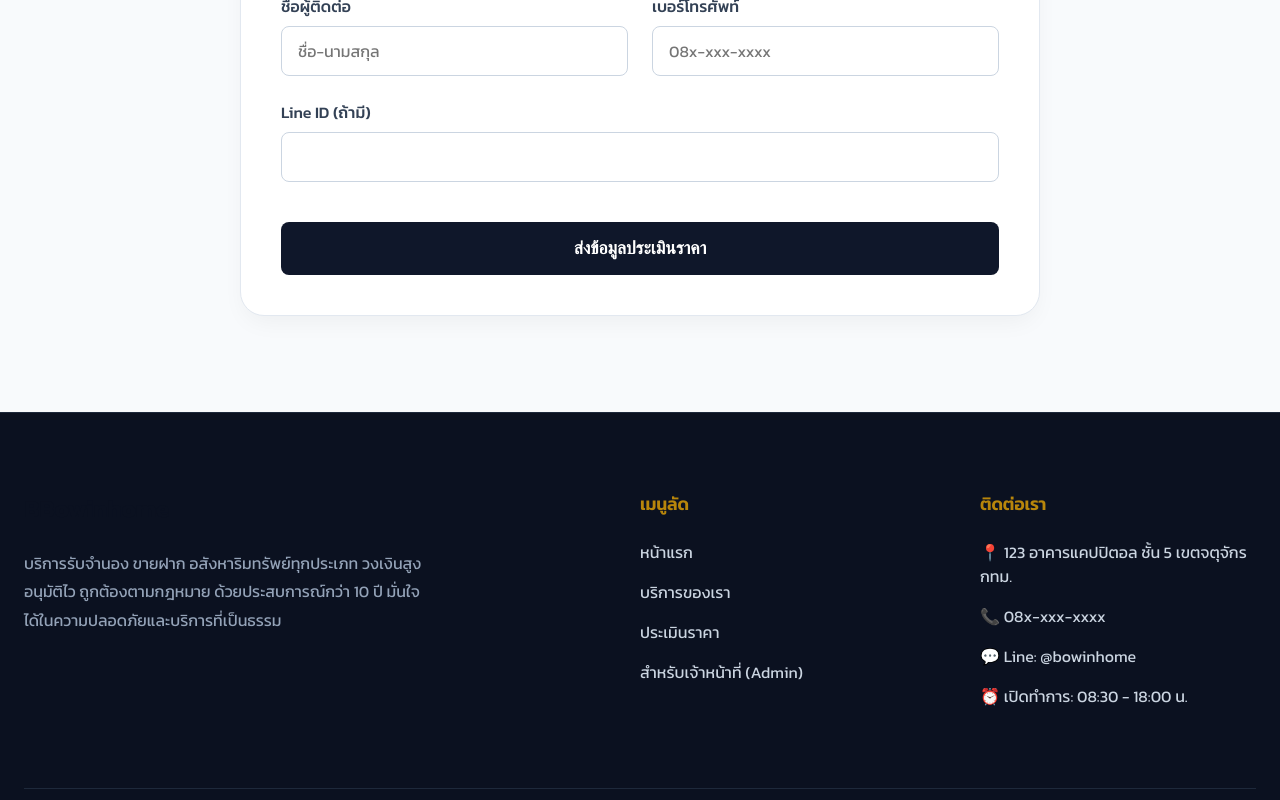
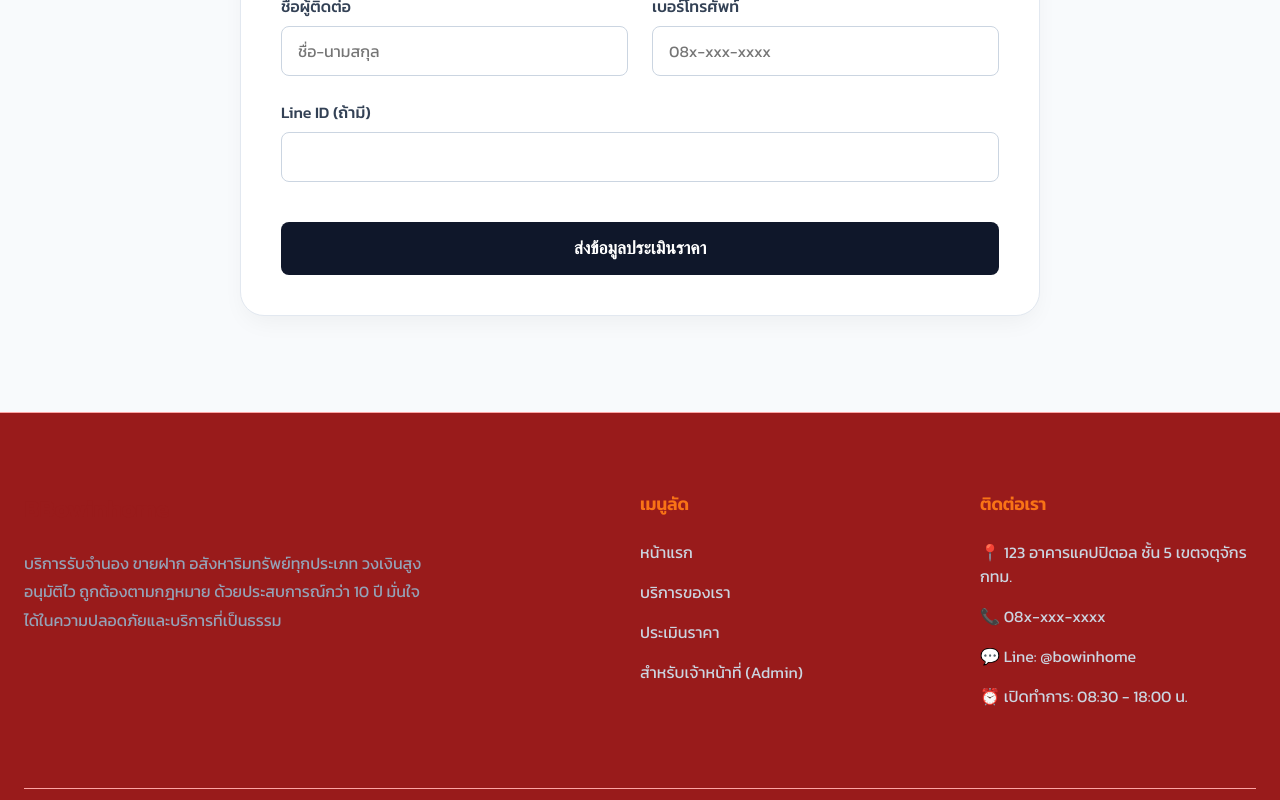
Before and after one commit to dream30915/BBowinhome, a Next.js app: page / in a window 1280 px wide. Shown: the part 5435-6235 px from the top of the page. Built offline with nearby package versions, Linux system fonts and the light colour scheme.

Commit message:
Update Theme: Vibrant Red/Orange

```diff
--- a/app/globals.css
+++ b/app/globals.css
@@ -3,35 +3,41 @@
 /* Added for headings */
 
 :root {
-  /* Premium Palette */
-  --primary: #0B1120;
-  /* Deepest Navy */
-  --primary-light: #1E293B;
-  /* Navy Slate */
-  --secondary: #B8860B;
-  /* Metallic Gold */
-  --secondary-glow: #D4AF37;
-  /* Bright Gold */
-  --secondary-pale: #F3E5AB;
-  /* Pale Gold Background */
+  /* Vibrant & Wealth Palette (Red/Orange) */
+  --primary: #991B1B;
+  /* Deep Red (Dragon/Wealth) */
+  --primary-light: #FCA5A5;
+  /* Light Red */
 
-  --accent: #F8FAFC;
-  /* Slate 50 - Off white background */
-  --surface: #FFFFFF;
+  --secondary: #F97316;
+  /* Bright Orange */
+  --secondary-glow: #FDBA74;
+  /* Soft Orange */
+  --secondary-pale: #FFF7ED;
+  /* Pale Orange Background */
 
-  --text-dark: #334155;
-  /* Slate 700 - Softer black */
-  --text-light: #64748b;
-  /* Slate 500 */
+  --accent: #FFFFFF;
+  /* Pure White items */
+  --surface: #FFF1F2;
+  /* Very light red/pink tint background */
+
+  --text-dark: #1F2937;
+  /* Gray 800 - Contrast text */
+  --text-light: #4B5563;
+  /* Gray 600 */
   --text-white: #FFFFFF;
 
-  --gold-gradient: linear-gradient(135deg, #B8860B 0%, #D4AF37 50%, #B8860B 100%);
-  --navy-gradient: linear-gradient(135deg, #0f172a 0%, #1e293b 100%);
+  /* Fire/Sunset Gradients */
+  --gold-gradient: linear-gradient(135deg, #F97316 0%, #F59E0B 100%);
+  /* Orange to Amber */
+  --navy-gradient: linear-gradient(135deg, #DC2626 0%, #B91C1C 100%);
+  /* Red to Dark Red */
 
   --shadow-sm: 0 1px 2px 0 rgb(0 0 0 / 0.05);
   --shadow-md: 0 4px 6px -1px rgb(0 0 0 / 0.1), 0 2px 4px -2px rgb(0 0 0 / 0.1);
   --shadow-lg: 0 10px 15px -3px rgb(0 0 0 / 0.1), 0 4px 6px -4px rgb(0 0 0 / 0.1);
-  --shadow-gold: 0 10px 25px -5px rgba(184, 134, 11, 0.15);
+  --shadow-gold: 0 10px 25px -5px rgba(220, 38, 38, 0.25);
+  /* Red Shadow */
 }
 
 * {
```
